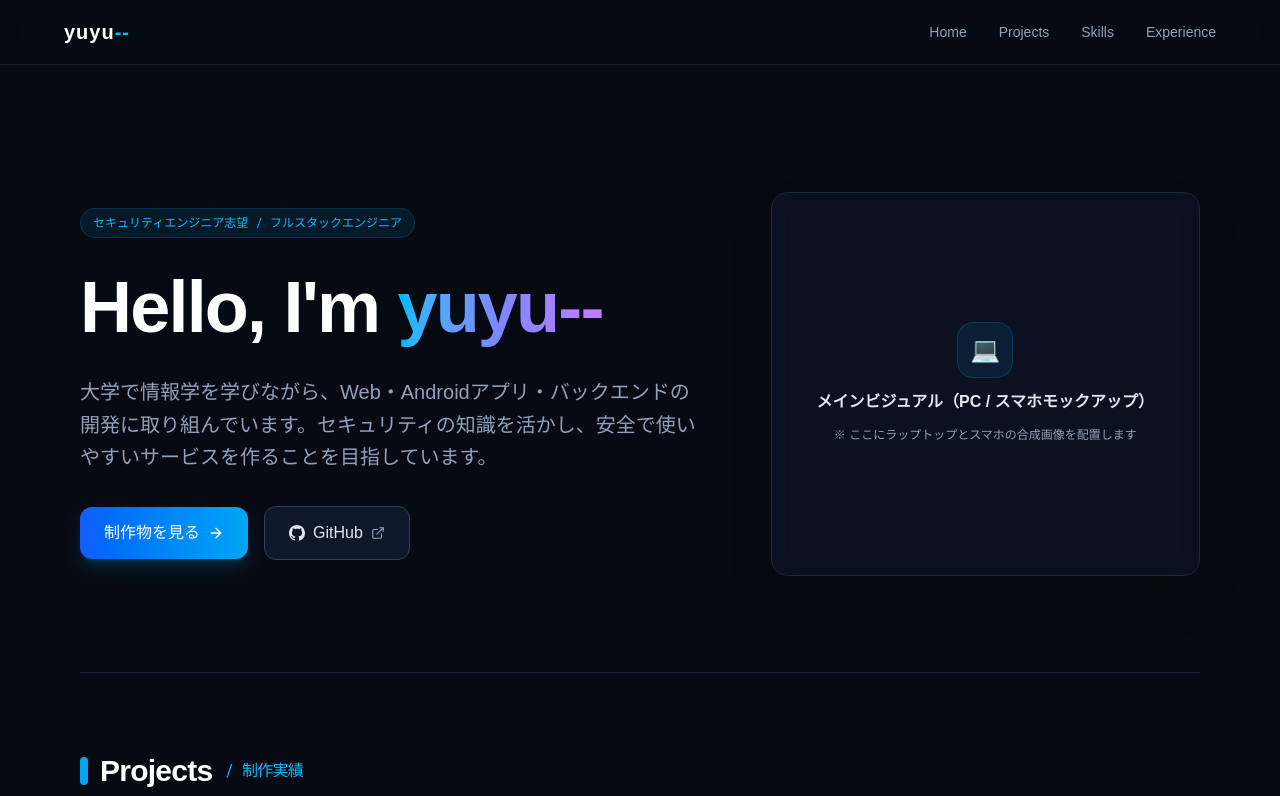
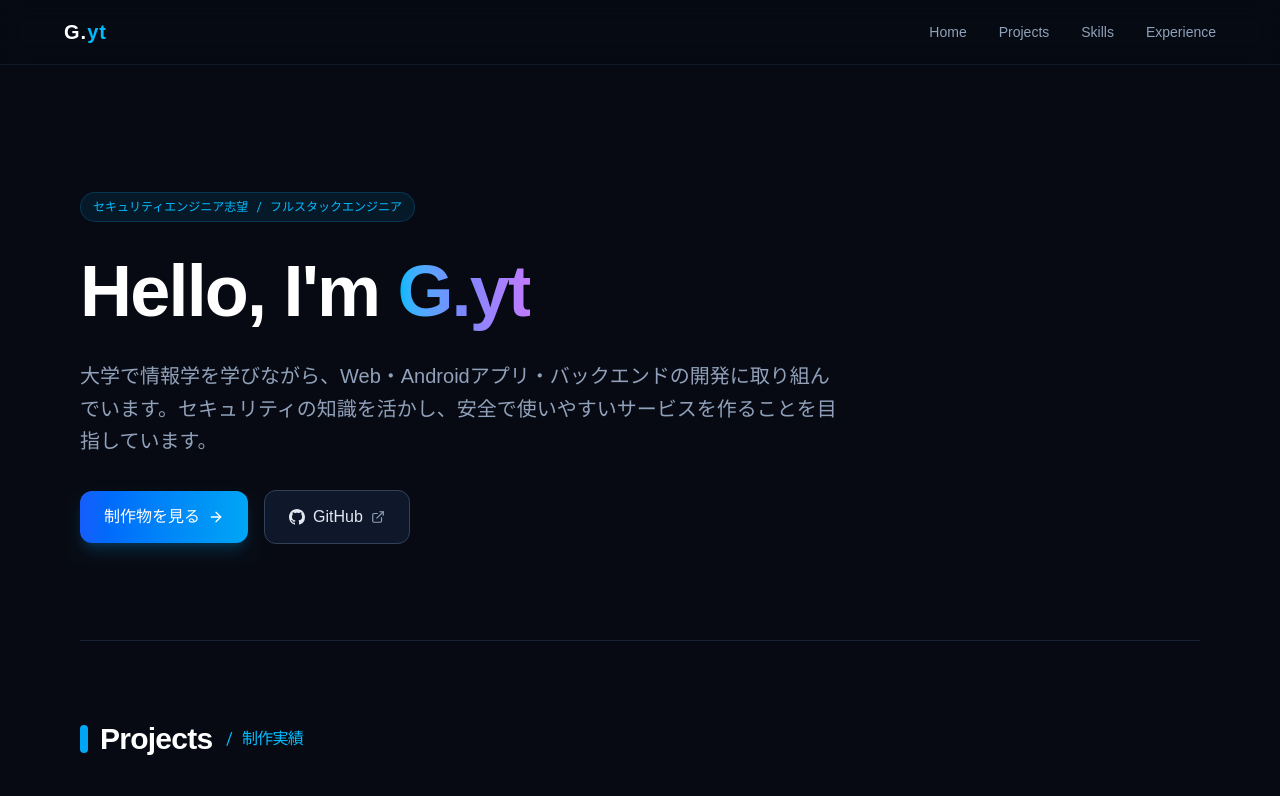
Before and after one commit to Gyt-18h/my-portfolio, a Next.js app: page / in a window 1280 px wide. Shown: the top 796 px of the page. Built offline with nearby package versions, Linux system fonts and the light colour scheme.

Commit message:
style:homeのモック削除とgithubリンク変更と表示名変更

```diff
--- a/src/app/page.tsx
+++ b/src/app/page.tsx
@@ -28,18 +28,18 @@ export default function Home() {
       <main className="w-full px-6 sm:px-12 lg:px-20 pt-24 pb-16">
 
         {/* 1. Hero / 自己紹介セクション */}
-        <section id="home" className="py-12 md:py-24 grid grid-cols-1 lg:grid-cols-12 gap-8 lg:gap-16 items-center border-b border-slate-800/80">
+        <section id="home" className="py-12 md:py-24 border-b border-slate-800/80">
 
-          {/* 左側：テキスト & アクションボタン */}
-          <div className="lg:col-span-7 flex flex-col items-start gap-6">
+          {/* テキスト & アクションボタン */}
+          <div className="max-w-3xl flex flex-col items-start gap-6">
             <span className="text-xs font-mono text-sky-400 bg-sky-500/10 px-3 py-1.5 rounded-full border border-sky-500/20">
               セキュリティエンジニア志望 / フルスタックエンジニア
             </span>
 
             <h1 className="text-4xl sm:text-6xl lg:text-7xl font-extrabold tracking-tight text-white leading-tight">
               Hello, I'm{" "}
-              <span className="text-transparent bg-clip-text bg-gradient-to-r from-sky-400 via-indigo-400 to-purple-400">
-                yuyu--
+              <span className="whitespace-nowrap text-transparent bg-clip-text bg-gradient-to-r from-sky-400 via-indigo-400 to-purple-400">
+                G.yt
               </span>
             </h1>
 
@@ -57,7 +57,7 @@ export default function Home() {
                 <ArrowRight className="w-4 h-4 group-hover:translate-x-1 transition-transform" />
               </a>
               <a
-                href="https://github.com"
+                href="https://github.com/Gyt-18h"
                 target="_blank"
                 rel="noopener noreferrer"
                 className="px-6 py-3.5 rounded-xl bg-slate-900 border border-slate-700 text-slate-200 font-medium hover:bg-slate-800 hover:border-slate-600 transition-all flex items-center gap-2"
@@ -68,23 +68,6 @@ export default function Home() {
                 GitHub
                 <ExternalLink className="w-3.5 h-3.5 text-slate-400" />
               </a>
-            </div>
-          </div>
-
-          {/* 右側：PC・スマホのビジュアル枠 */}
-          <div className="hidden lg:col-span-5 lg:flex relative justify-center items-center">
-            <div className="absolute w-96 h-96 bg-gradient-to-tr from-purple-600/30 via-sky-500/20 to-indigo-500/30 rounded-full blur-3xl -z-10 animate-pulse" />
-
-            <div className="w-full h-80 lg:h-96 bg-slate-900/60 border border-slate-800 rounded-2xl backdrop-blur-md flex flex-col items-center justify-center gap-3 p-6 text-center group hover:border-sky-500/40 transition-colors shadow-2xl">
-              <div className="w-14 h-14 rounded-2xl bg-sky-500/10 border border-sky-500/20 flex items-center justify-center text-sky-400 text-2xl">
-                💻
-              </div>
-              <p className="text-slate-200 font-semibold text-base">
-                メインビジュアル（PC / スマホモックアップ）
-              </p>
-              <p className="text-slate-400 text-xs max-w-xs leading-relaxed">
-                ※ ここにラップトップとスマホの合成画像を配置します
-              </p>
             </div>
           </div>
 
--- a/src/components/Header.tsx
+++ b/src/components/Header.tsx
@@ -14,7 +14,7 @@ export default function Header() {
     <header className="fixed top-0 left-0 right-0 z-50 bg-[#070a13]/80 backdrop-blur-md border-b border-slate-800/60">
       <div className="w-full px-6 sm:px-12 lg:px-16 h-16 flex items-center justify-between">
         <Link href="/" className="text-xl font-bold text-white tracking-wider">
-          yuyu<span className="text-sky-400">--</span>
+          G.<span className="text-sky-400">yt</span>
         </Link>
         <nav className="hidden md:flex items-center gap-8 text-sm font-medium text-slate-400">
           {navItems.map((item) => (
```
